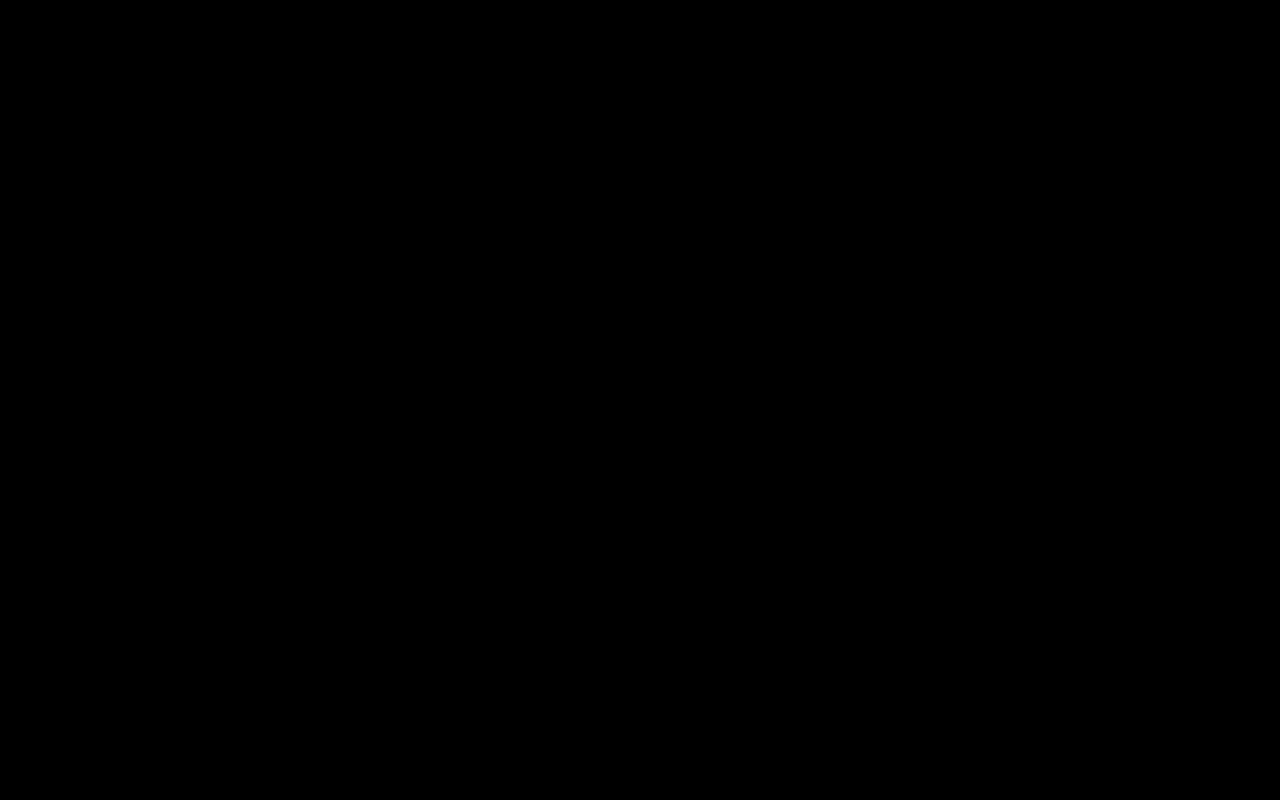
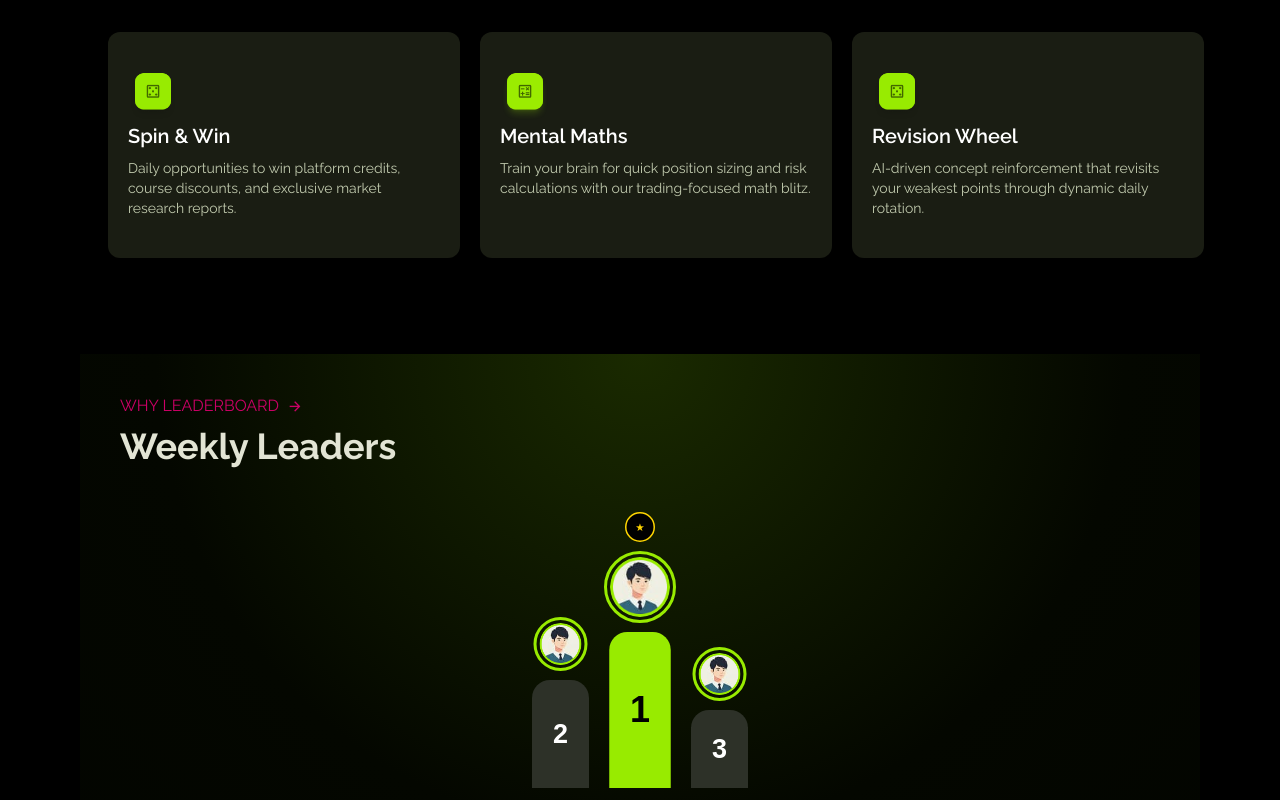
Before and after one commit to bot-rohit/Front-LMS, a Next.js app: page / in a window 1280 px wide. Shown: the part 1560-2360 px from the top of the page. Before the commit the page ends 1360 px from the top, so only its background shows below. Built offline with nearby package versions, Linux system fonts and the light colour scheme.

Commit message:
responsive Fix

```diff
--- a/src/app/page.tsx
+++ b/src/app/page.tsx
@@ -39,19 +39,19 @@ const page = () => {
 
       <Starting />
       <Right />
-      {/* <Fullgamified />
+      <Fullgamified />
       <Leader />
-      <Learning />
-      <Zero />
-      <Refund />
-      <Why />
-      <Community />
-      <Frequently />
+      {/* <Learning /> */}
+      {/* <Zero /> */}
+      {/* <Refund /> */}
+      {/* <Why /> */}
+      {/* <Community /> */}
+      {/* <Frequently /> */}
       <div className=' p-20'>
-        <Start />
+        {/* <Start /> */}
 
       </div>
-      <Footer /> */}
+      {/* <Footer /> */}
     </div>
   )
 }
--- a/src/components/landing/Gamified/Fullgamified.tsx
+++ b/src/components/landing/Gamified/Fullgamified.tsx
@@ -31,7 +31,7 @@ const Games = [
 
 const Fullgamified = () => {
     return (
-        <div className='flex flex-col w-full px-20 pt-20 pb-10'>
+        <div className='flex flex-col w-full lg:px-20 lg:pt-20  lg:pb-10 mx-4 my-4'>
             <div className='flex justify-between items-center text-[#C1CAAE] font-heading mx-2  '>
                 <div className='pb-15 '>
                     <p className='text-4xl font-bold mb-3'>Gamified Mastery</p>
@@ -49,7 +49,7 @@ const Fullgamified = () => {
 
 
             </div>
-            <div className='flex w-auto mx-3 pb-10 gap-5 '>
+            <div className='flex lg:flex-row flex-col  w-auto mx-3 pb-10 lg:gap-5 gap-2 '>
                 {Games.map((element) => (
                     <div key={element.id} className='flex-1'>
                         <Card data={element} />
--- a/src/components/landing/LeaderBoard/Leader.tsx
+++ b/src/components/landing/LeaderBoard/Leader.tsx
@@ -24,7 +24,7 @@ const leaderboardData = [
 const Leader = () => {
     return (
         <>
-            <div className='bg-[radial-gradient(circle_at_top,#1a2a00_0%,#040700_55%,#020400_100%)] mx-20  pb-10'>
+            <div className='bg-[radial-gradient(circle_at_top,#1a2a00_0%,#040700_55%,#020400_100%)] lg:mx-20 lg:pb-10 mx-4 my-3'>
                 <div className='font-heading gap-2 flex flex-col px-10 pt-10'>
                     <div className='flex gap-2 '>
                         <p className='text-red-given'>WHY LEADERBOARD</p>
--- a/src/components/landing/Navbar.tsx
+++ b/src/components/landing/Navbar.tsx
@@ -7,7 +7,7 @@ const Navbar = () => {
     return (
         <>
             <div className='w-full'  >
-                <div className='flex justify-between  bg-black min-h-10 my-5 p-0.5  lg:px-20 py-5'>
+                <div className='flex justify-between  bg-black min-h-10 my-5 p-0.5 px-3 lg:px-20 py-5'>
 
 
                     <div className='flex  justify-center items-center gap-2 font-heading text-xl font-bold '>
--- a/src/components/landing/PlatformEco/Right.tsx
+++ b/src/components/landing/PlatformEco/Right.tsx
@@ -26,7 +26,7 @@ const features = [
 
 const right = () => {
     return (
-        <div className='flex flex-col text-white  bg-[#080C00] pt-20 rounded-2xl gap-2 mx-20  mt-20 pb-10 px-4 sm:px-8 lg:px-8  lg:pt-20'>
+        <div className='flex flex-col text-white  bg-[#080C00] pt-20 rounded-2xl gap-2 lg:mx-20  mt-20 pb-10 px-4 sm:px-8 lg:px-8  lg:pt-20'>
             <div className='font-heading font-bold text-3xl'>
                 <p>Platform Ecosystem</p>
             </div>
```
